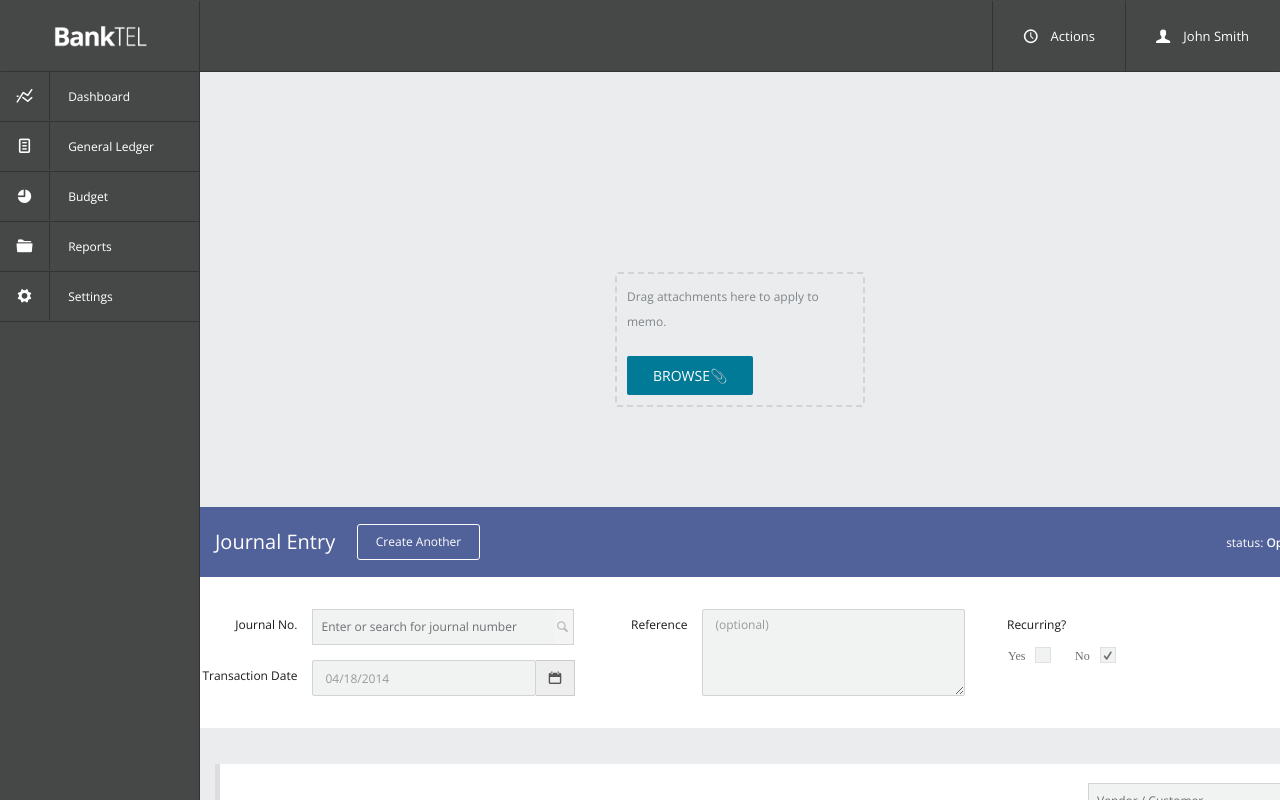
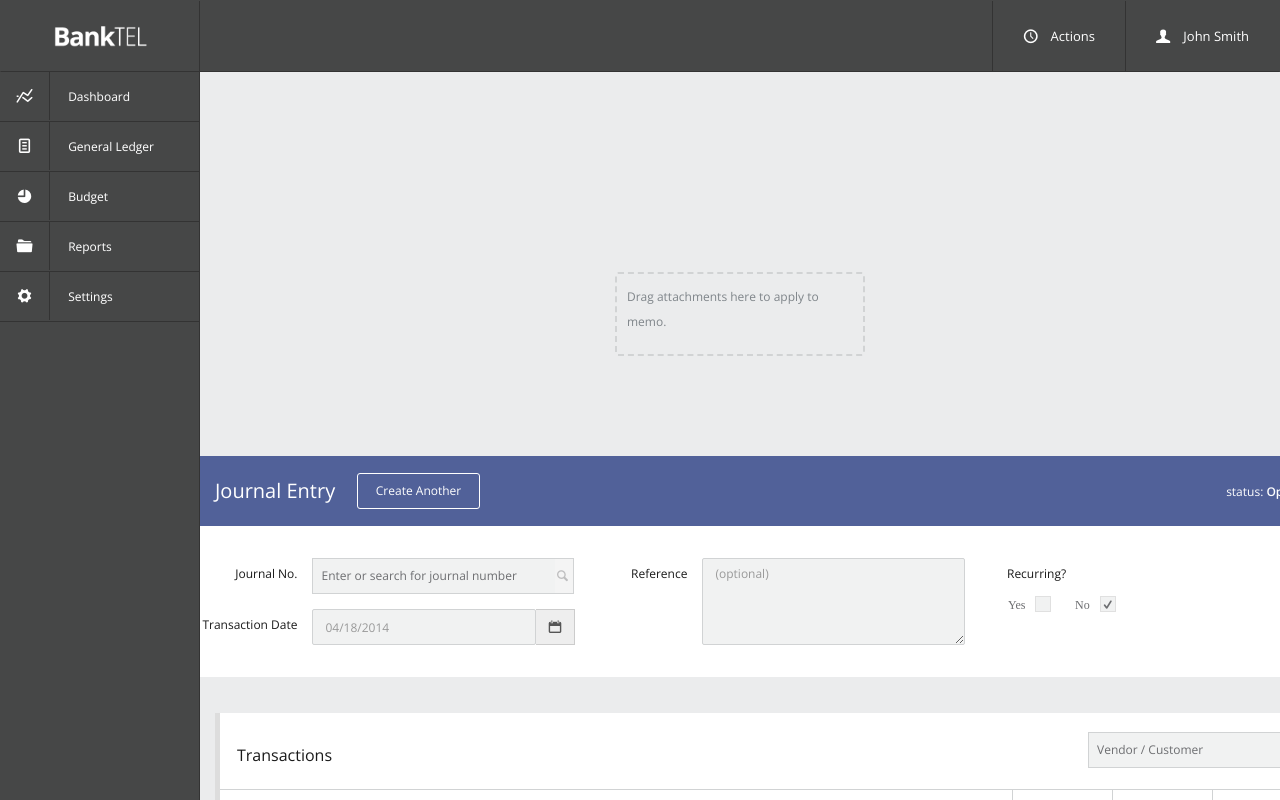
Before and after one commit to Jessekevon/banktel-interface, a plain HTML site: page _pagetypes/journal_entry/index.html in a window 1280 px wide. Drawn offline with nearby package versions, Linux system fonts and the light colour scheme.

Commit message:
jquery file uploader popover style test 2

```diff
--- a/_pagetypes/journal_entry/index.html
+++ b/_pagetypes/journal_entry/index.html
@@ -114,9 +114,9 @@
           <div id="drop">
             <p>Drag attachments here to apply to memo.</p>
 
-            <a>Browse</a>
+<!--             <a>Browse</a>
             <input type="file" name="upl" multiple />
-          </div>
+ -->          </div>
 
           <ul>
             <!-- The file uploads will be shown here -->
```
